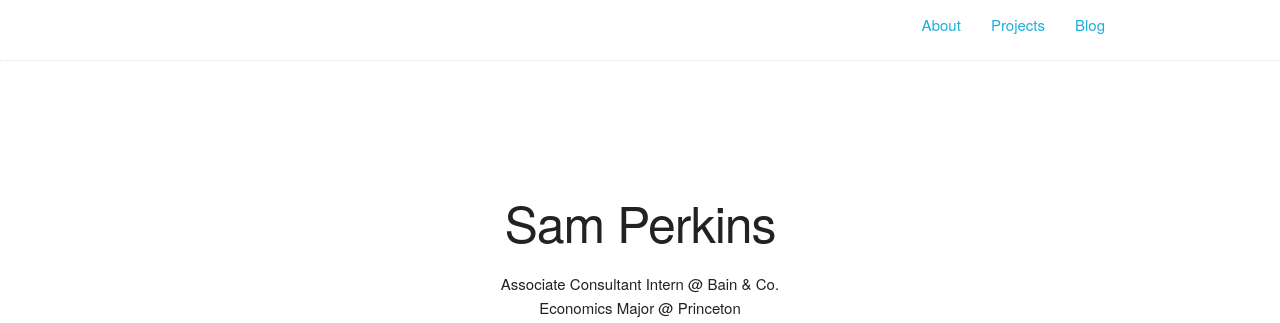
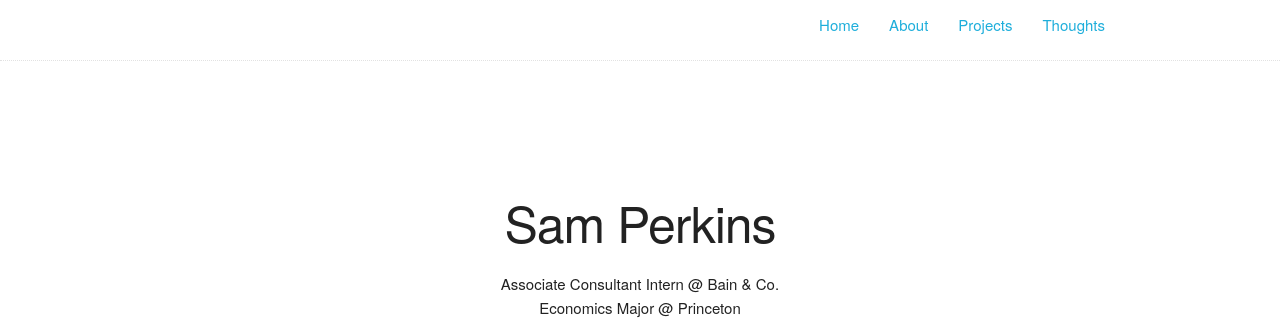
Before and after one commit to 14perkinss/14perkinss.github.io, a plain HTML site: page index.html in a window 1280 px wide. Shown: the top 323 px of the page. Drawn offline with Linux system fonts and the light colour scheme.

Commit message:
updated navbar items

```diff
--- a/index.html
+++ b/index.html
@@ -56,7 +56,9 @@
                 <li class="hidden">
                   <a href="#page-top"></a>
                 </li>
-
+                <li>
+                  <a class="page-scroll" href="#about">Home</a>
+                </li>
                 <li>
                   <a class="page-scroll" href="#about">About</a>
                 </li>
@@ -64,7 +66,7 @@
                   <a class="page-scroll" href="#projects">Projects</a>
                 </li>
                 <li>
-                  <a class="page-scroll" target="_blank" href="blog.html">Blog</a>
+                  <a class="page-scroll" href="">Thoughts</a>
                 </li>
               </ul>
             </div>
```
